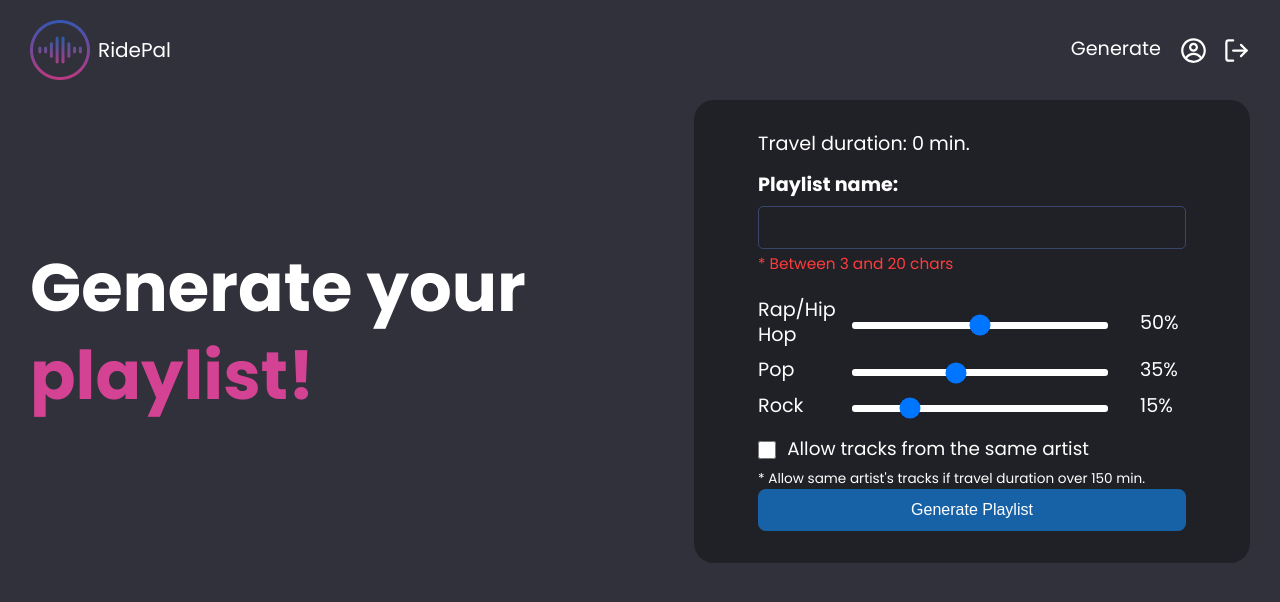
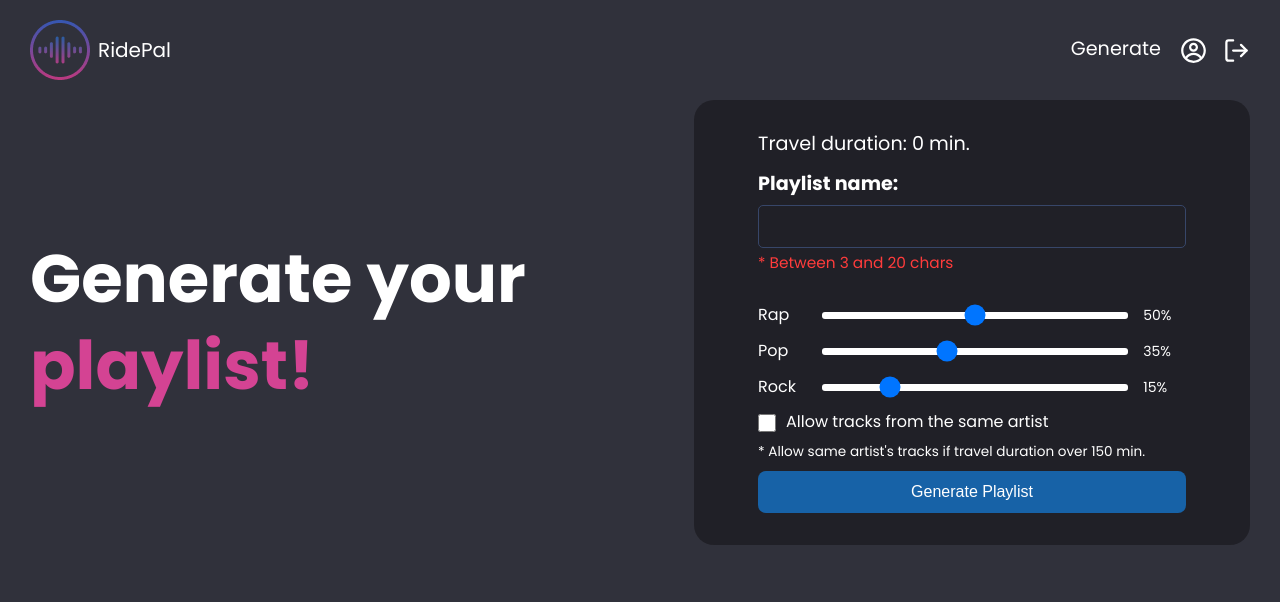
Before and after one commit to sava-stanchev/ridepal-playlist-generator, a React (Create React App) app in the folder client/: page /generate-playlist in a window 1280 px wide. Shown: the top 602 px of the page. Built offline with nearby package versions, Linux system fonts and the light colour scheme; sample sign-in values are in the browser's storage.

Commit message:
improve genre sliders layout and styling and separate as component

```diff
--- /dev/null
+++ b/client/src/components/Slider.jsx
@@ -0,0 +1,19 @@
+export const Slider = ({ title, value, onChange }) => {
+  return (
+    <div className="genre-slider">
+      <span className="genre-slider__title">{title}</span>
+      <div className="genre-slider__input-container">
+        <input
+          type="range"
+          className="genre-slider__input"
+          min={0}
+          max={100}
+          step="10"
+          value={value}
+          onChange={onChange}
+        />
+      </div>
+      <span className="genre-slider__value">{value}%</span>
+    </div>
+  );
+};
--- a/client/src/pages/GeneratePlaylist.jsx
+++ b/client/src/pages/GeneratePlaylist.jsx
@@ -1,32 +1,13 @@
 import { useState } from "react";
 import { useHistory } from "react-router-dom";
 import { HOST } from "../common/constants";
+import { Slider } from "../components/Slider";
 
 const playlistNameVerificationError = {
   properLength: false,
 };
 
-const Slider = ({ title, value, onChange }) => {
-  return (
-    <tr className="genres__row">
-      <td className="genres__col">{title}</td>
-      <td className="slider">
-        <input
-          type="range"
-          className="slider__input"
-          min={0}
-          max={100}
-          step="10"
-          value={value}
-          onChange={onChange}
-        />
-      </td>
-      <td className="genres__percent">{value}%</td>
-    </tr>
-  );
-};
-
-const sliders = ["Rap/Hip Hop", "Pop", "Rock"];
+const sliders = ["Rap", "Pop", "Rock"];
 
 const GeneratePlaylist = ({ points }) => {
   const history = useHistory();
@@ -102,9 +83,9 @@ const GeneratePlaylist = ({ points }) => {
         Generate your
         <span className="main__text--accent"> playlist!</span>
       </h1>
-      <form className="main__form">
+      <form className="main__form generate-playlist">
         <div className="input-group">
-          <p className="travel-duration">
+          <p className="generate-playlist__travel-duration">
             Travel duration: {Math.round(points.duration / 60)} min.
           </p>
           <label htmlFor="playlist-name">Playlist name:</label>
@@ -120,8 +101,7 @@ const GeneratePlaylist = ({ points }) => {
             * Between 3 and 20 chars
           </p>
         </div>
-        <table className="genres">
-          <tbody>
+        <div className="generate-playlist__genre-sliders-container">
           {sliders.map((item, index) => (
             <Slider
               key={index}
@@ -131,17 +111,16 @@ const GeneratePlaylist = ({ points }) => {
               onChange={(e) => handleChange(index, e.target.value)}
             />
           ))}
-          </tbody>
-        </table>
-        <div className="input-group">
-          <div className="checkbox">
+        </div>
+        <div>
+          <div className="generate-playlist__checkbox">
             <input
               type="checkbox"
-              className="checkbox__input"
+              className="generate-playlist__checkbox-input"
               checked={repeatArtists}
               onChange={() => setRepeatArtists(!repeatArtists)}
             />
-            <label className="checkbox__label">
+            <label className="generate-playlist__checkbox-label">
               Allow tracks from the same artist
             </label>
           </div>
--- a/client/src/scss/base/_global.scss
+++ b/client/src/scss/base/_global.scss
@@ -23,3 +23,8 @@ button:disabled {
     background-color: #2180d8;
   }
 }
+
+.reminder-msg {
+  font-size: 0.85rem;
+  margin: 10px 0;
+}
--- a/client/src/scss/components/_genres.scss
+++ b/client/src/scss/components/_genres.scss
@@ -1,32 +1,20 @@
-.genres {
-  margin-top: -0.5rem;
-  border-collapse: collapse;
-  background: $dark-blue-magenta;
-  margin-bottom: 1rem;
+.genre-slider {
+  display: flex;
+  align-items: center;
 
-  &__row {
-    transform-origin: 0% 50%;
+  &__title {
+    font-size: 16px;
+    width: 15%;
   }
 
-  &__col {
-    padding-right: 1rem;
-    padding-bottom: 0.65rem;
+  &__input-container {
+    display: flex;
+    width: 75%;
+    flex-shrink: 0;
+    text-align: center;
+    padding-right: 15px;
+    transition: all 0.3s ease-in;
   }
-
-  &__percent {
-    padding-left: 1rem;
-    padding-bottom: 0.65rem;
-    display: table-cell;
-    width: 62px;
-    min-width: 62px;
-  }
-
-  .slider {
-    width: 375px;
-    text-align: center;
-    padding-right: 1rem;
-    padding-bottom: 0.65rem;
-    transition: all 0.3s ease-in;
 
   &__input {
     -webkit-appearance: none;
@@ -39,5 +27,9 @@
       padding: 11px;
     }
   }
+
+  &__value {
+    font-size: 14px;
+    width: 10%;
   }
 }
--- a/client/src/scss/components/_input-group.scss
+++ b/client/src/scss/components/_input-group.scss
@@ -3,16 +3,12 @@
   display: flex;
   flex-direction: column;
 
-  .travel-duration {
-    margin-bottom: 1rem;
-  }
-
-  label {
+  > label {
     font-weight: bold;
     margin-bottom: 0.5rem;
   }
 
-  input {
+  > input {
     outline: none;
     background: none;
     border: rem(1) solid #374669;
@@ -28,11 +24,6 @@
 
   &:last-of-type {
     margin-bottom: 0;
-  }
-
-  .reminder-msg {
-    font-size: 0.85rem;
-    margin-bottom: 0.1rem;
   }
 
   .city-reminder-msg {
@@ -65,23 +56,4 @@
       }
     }
   }
-
-  .checkbox {
-    margin-top: -0.5rem;
-    margin-bottom: 0.5rem;
-    display: inline;
-
-    &__input {
-      margin-right: 0.7rem;
-      width: rem(18);
-      height: rem(18);
-      cursor: pointer;
-      vertical-align: middle;
-    }
-
-    &__label {
-      font-size: 1.15rem;
-      font-weight: 400 !important;
-    }
-  }
 }
--- /dev/null
+++ b/client/src/scss/pages/_generate-playlist.scss
@@ -0,0 +1,28 @@
+.generate-playlist {
+  &__travel-duration {
+    margin-bottom: 15px;
+  }
+
+  &__genre-sliders-container {
+    display: flex;
+    flex-direction: column;
+    margin: 15px 0;
+    gap: 15px;
+  }
+
+  &__checkbox {
+    display: flex;
+    align-items: center;
+    gap: 10px;
+  }
+
+  &__checkbox-input {
+    width: 18px;
+    height: 18px;
+    cursor: pointer;
+  }
+
+  &__checkbox-label {
+    font-size: 16px;
+  }
+}
--- a/client/src/scss/style.scss
+++ b/client/src/scss/style.scss
@@ -14,6 +14,7 @@
 @import "./pages/error";
 @import "./pages/users";
 @import "./pages/playlist";
+@import "./pages/generate-playlist";
 
 @import "./components/input-group";
 @import "./components/filters";
```
Lines whose indentation alone changed are shown as unchanged.
